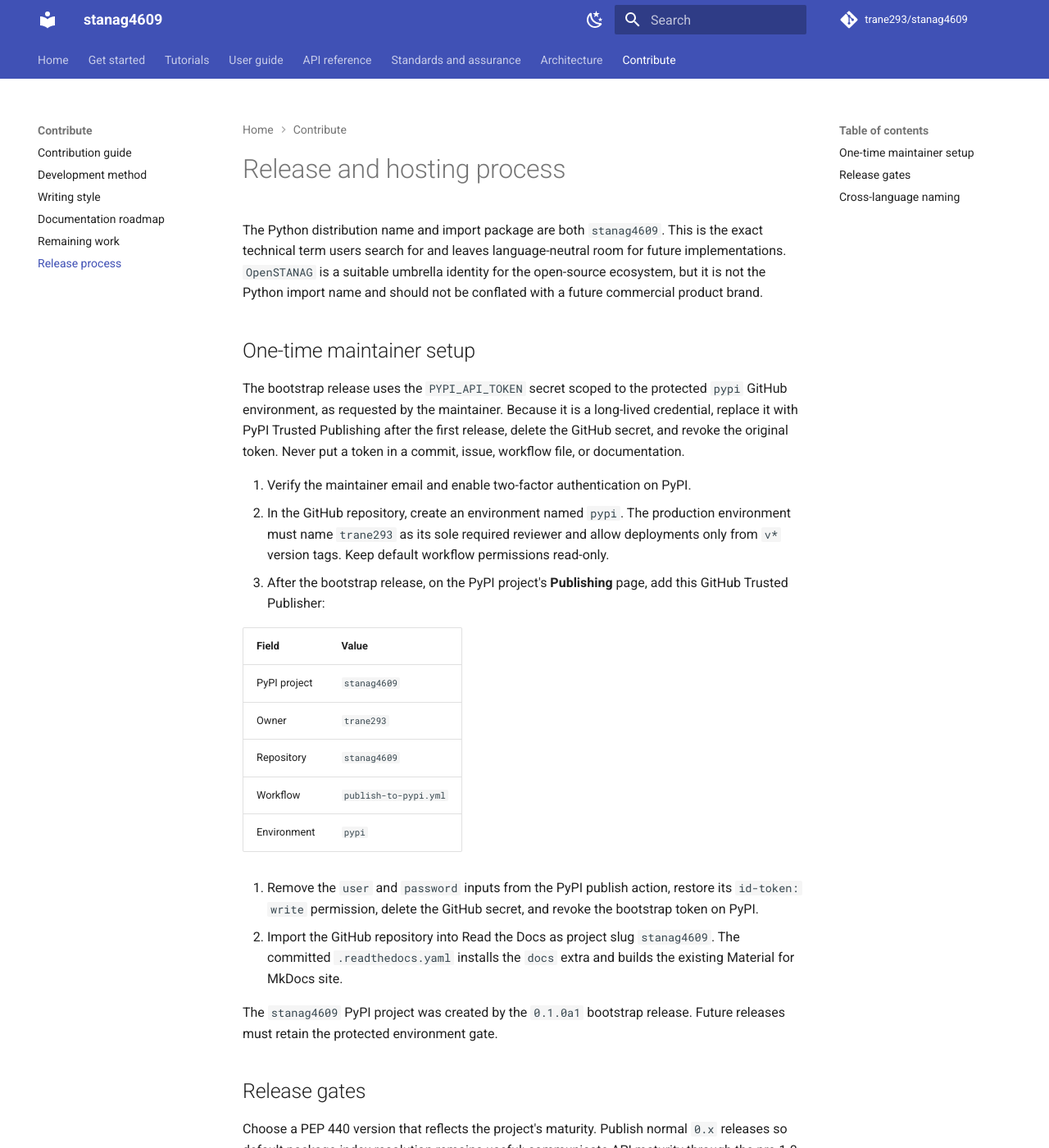
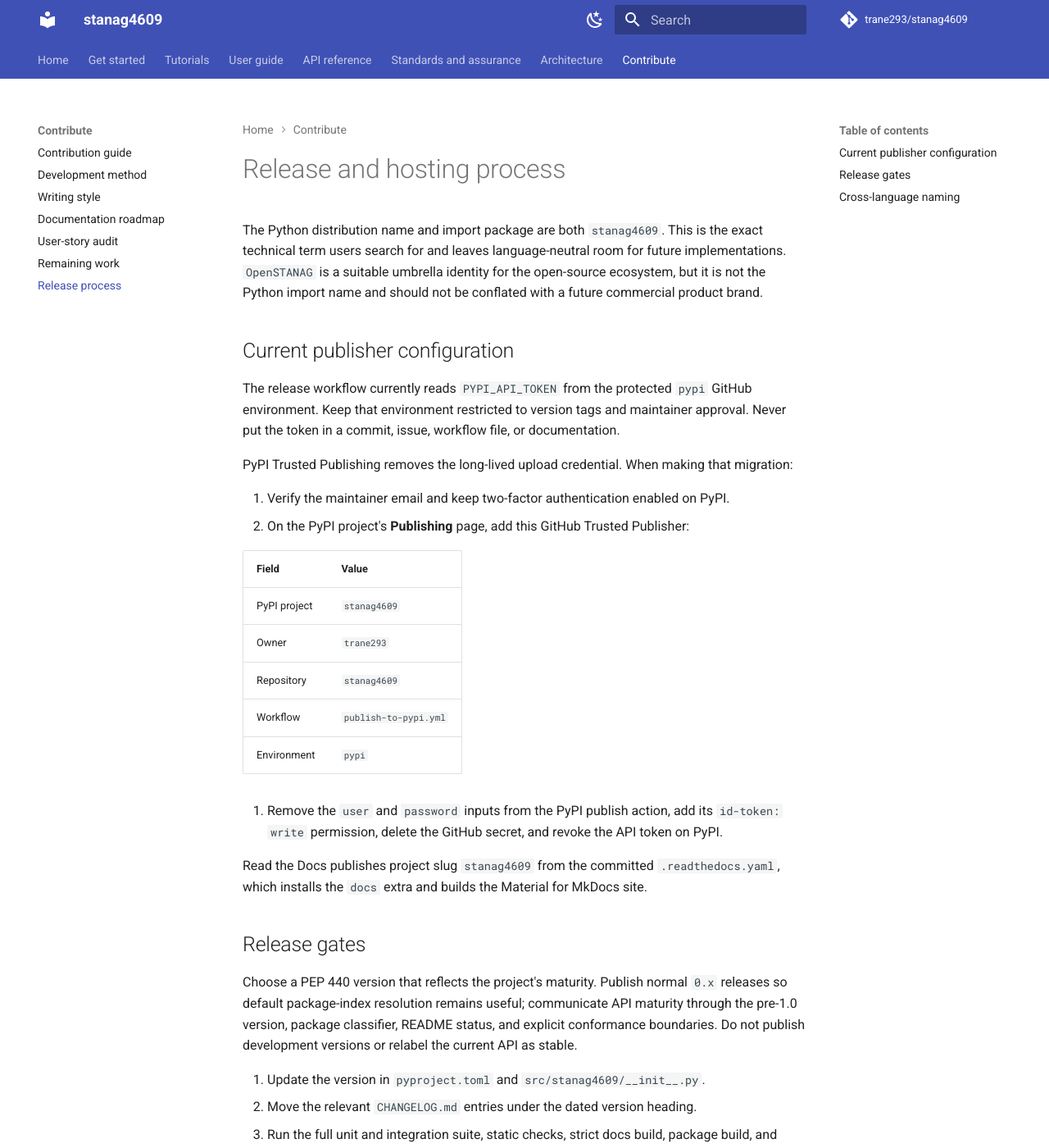
Before and after one commit to trane293/stanag4609, an MkDocs documentation site: the page built from docs/RELEASING.md, in a window 1280 px wide and 1400 px high. Shown: the whole window at 82% size. Built offline with MkDocs 1.6.1 and Material for MkDocs 9.7.7, drawn with Linux system fonts in a browser that asks for light colours; comment, search, counter and statistics services are not loaded.

Commit message:
docs: audit developer workflows and continuation gaps

```diff
--- a/docs/RELEASING.md
+++ b/docs/RELEASING.md
@@ -6,22 +6,20 @@
 open-source ecosystem, but it is not the Python import name and should not be
 conflated with a future commercial product brand.
 
-## One-time maintainer setup
+## Current publisher configuration
 
-The bootstrap release uses the `PYPI_API_TOKEN` secret scoped to the protected
-`pypi` GitHub environment, as requested by the maintainer. Because it is a
-long-lived credential, replace it with PyPI
-Trusted Publishing after the first release, delete the GitHub secret, and
-revoke the original token. Never put a token in a commit, issue, workflow file,
-or documentation.
+The release workflow currently reads `PYPI_API_TOKEN` from the protected
+`pypi` GitHub environment. Keep that environment restricted to version tags and
+maintainer approval. Never put the token in a commit, issue, workflow file, or
+documentation.
 
-1. Verify the maintainer email and enable two-factor authentication on PyPI.
-2. In the GitHub repository, create an environment named `pypi`.
-   The production environment must name `trane293` as its sole required
-   reviewer and allow deployments only from `v*` version tags. Keep default
-   workflow permissions read-only.
-3. After the bootstrap release, on the PyPI project's **Publishing** page, add
-   this GitHub Trusted Publisher:
+PyPI Trusted Publishing removes the long-lived upload credential. When making
+that migration:
+
+1. Verify the maintainer email and keep two-factor authentication enabled on
+   PyPI.
+2. On the PyPI project's **Publishing** page, add this GitHub Trusted
+   Publisher:
 
    | Field | Value |
    | --- | --- |
@@ -31,15 +29,13 @@
    | Workflow | `publish-to-pypi.yml` |
    | Environment | `pypi` |
 
-4. Remove the `user` and `password` inputs from the PyPI publish action, restore
+3. Remove the `user` and `password` inputs from the PyPI publish action, add
    its `id-token: write` permission, delete the GitHub secret, and revoke the
-   bootstrap token on PyPI.
-5. Import the GitHub repository into Read the Docs as project slug
-   `stanag4609`. The committed `.readthedocs.yaml` installs the `docs` extra and
-   builds the existing Material for MkDocs site.
+   API token on PyPI.
 
-The `stanag4609` PyPI project was created by the `0.1.0a1` bootstrap release.
-Future releases must retain the protected environment gate.
+Read the Docs publishes project slug `stanag4609` from the committed
+`.readthedocs.yaml`, which installs the `docs` extra and builds the Material for
+MkDocs site.
 
 ## Release gates
 
--- a/mkdocs.yml
+++ b/mkdocs.yml
@@ -176,6 +176,7 @@
       - Development method: DEVELOPMENT.md
       - Writing style: STYLE_GUIDE.md
       - Documentation roadmap: DOCUMENTATION.md
+      - User-story audit: USER_STORY_AUDIT.md
       - Remaining work: ROADMAP.md
       - Release process: RELEASING.md
 
```
Also changed, not shown: docs/PRODUCTION_READINESS.md (+2 -2 lines), docs/ROADMAP.md (+14 -12 lines), docs/USER_STORY_AUDIT.md (added, +170 -0 lines), 2 other files.
